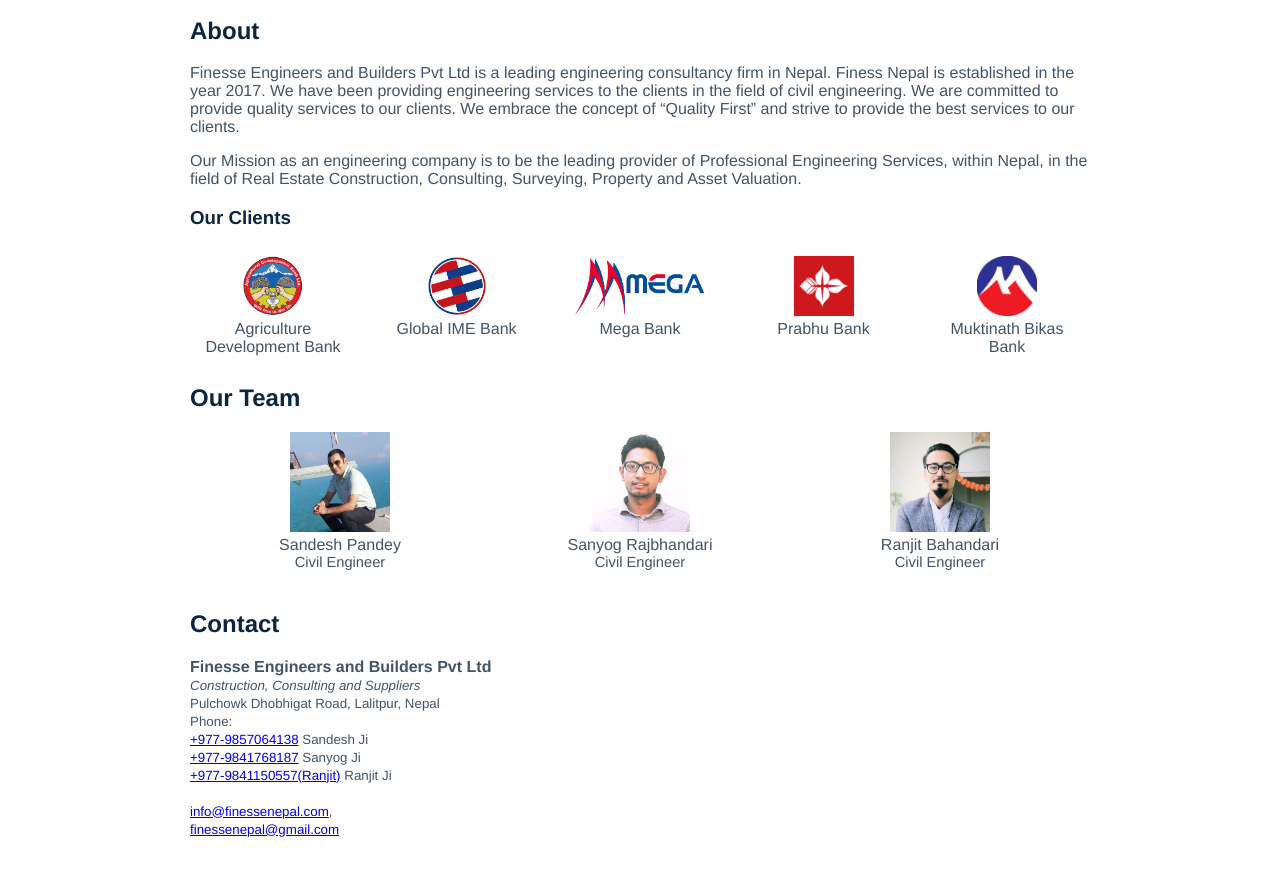
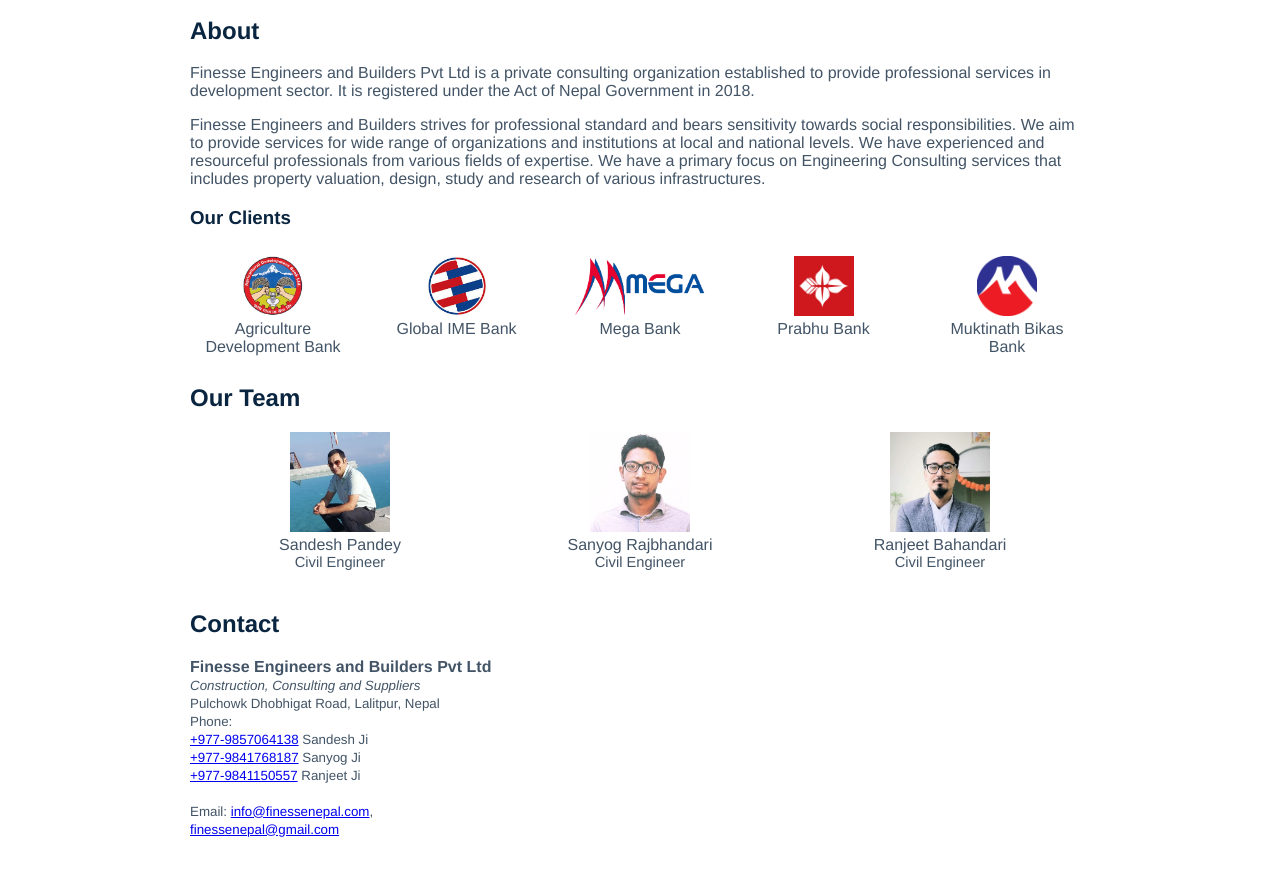
Before and after one commit to finessenepal/finessenepal.github.io, a plain HTML site: page index.html in a window 1280 px wide. Shown: the part 481-1352 px from the top of the page. Drawn offline with Linux system fonts and the light colour scheme.

Commit message:
Update index.html

```diff
--- a/index.html
+++ b/index.html
@@ -195,7 +195,7 @@
     <section id="about">
         <div class="container">
             <h2>About</h2>
-            <p>
+<!--             <p>
                 Finesse Engineers and Builders Pvt Ltd is a leading engineering consultancy firm in Nepal.
                 Finess Nepal is established in the year 2017. We have been providing engineering services to the clients
                 in the field of civil engineering.
@@ -206,8 +206,17 @@
                 Our Mission as an engineering company is to be the leading provider of Professional Engineering
                 Services, within Nepal, in the field of Real Estate Construction, Consulting, Surveying, Property and
                 Asset Valuation.
+            </p> -->
+            <p>
+            Finesse Engineers and Builders Pvt Ltd is a private consulting organization established to provide professional
+            services in development sector. It is registered under the Act of Nepal Government in 2018.
             </p>
-
+            <p>
+            Finesse Engineers and Builders strives for professional standard and bears sensitivity towards social responsibilities.
+            We aim to provide services for wide range of organizations and institutions at local and national levels. We have experienced
+            and resourceful professionals from various fields of expertise. We have a primary focus on Engineering Consulting
+            services that includes property valuation, design, study and research of various infrastructures.
+            </p>
             <h3>Our Clients</h3>
             <div style="display: flex;  flex-wrap: wrap; justify-content: space-between;">
                 <div class="client">
@@ -285,7 +294,7 @@
                         <img src="rajit.jpg" alt="" width="100">
                     </div>
                     <div class="name">
-                        Ranjit Bahandari
+                        Ranjeet Bahandari
                     </div>
                     <div class="designation">
                         Civil Engineer
@@ -312,11 +321,11 @@
                     <br>
                     <a href="tel:+9779841768187">+977-9841768187</a> Sanyog Ji
                     <br>
-                    <a href="tel:+9779841150557">+977-9841150557(Ranjit)</a> Ranjit Ji
+                    <a href="tel:+9779841150557">+977-9841150557</a> Ranjeet Ji
                     <br>
 
                     <br>
-                    <!-- email to -->
+                    Email:
                     <a href="mailto:info@finessenepal.com">info@finessenepal.com</a>,
                     <br>
                     <a href="mailto:finessenepal@gmail.com">finessenepal@gmail.com</a>
```
